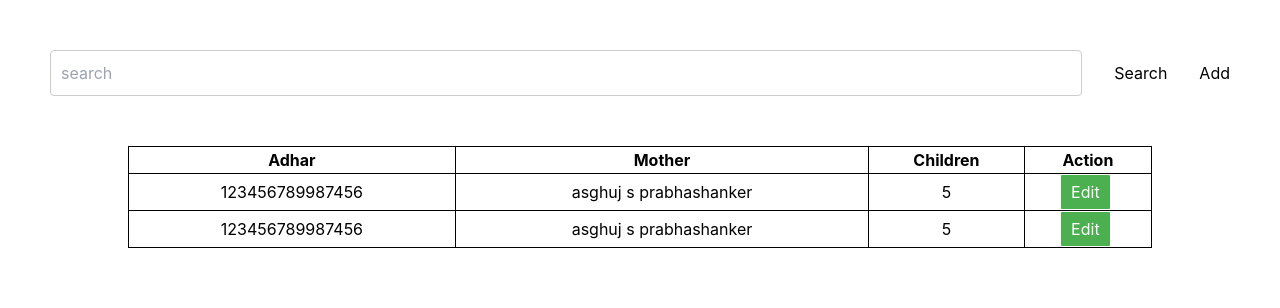
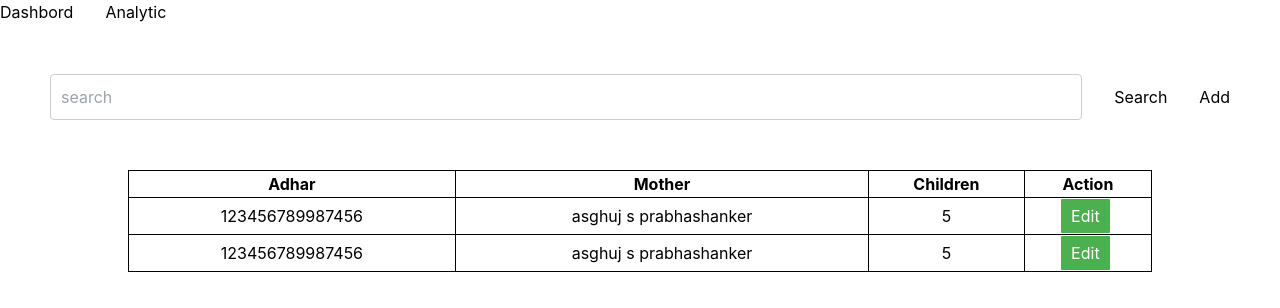
Before and after one commit to Wanderboy007/immunization, a React (Create React App) app: page /dashboard in a window 1280 px wide. Shown: the top 308 px of the page. Built offline with nearby package versions, Linux system fonts and the light colour scheme.

Commit message:
dash board changes

```diff
--- a/src/pages/Dashboard/Dashboard.jsx
+++ b/src/pages/Dashboard/Dashboard.jsx
@@ -1,4 +1,5 @@
 import React, { useState } from "react";
+import Navbar from "../Navbar/Navbar";
 import "./dashbord.css";
 import { useNavigate } from "react-router-dom";
 import { useDispatch } from "react-redux";
@@ -39,6 +40,7 @@ const Dashboard = () => {
 
   return (
     <>
+      <Navbar />
       <form action="" className="form">
         <input
           type="number"
```
